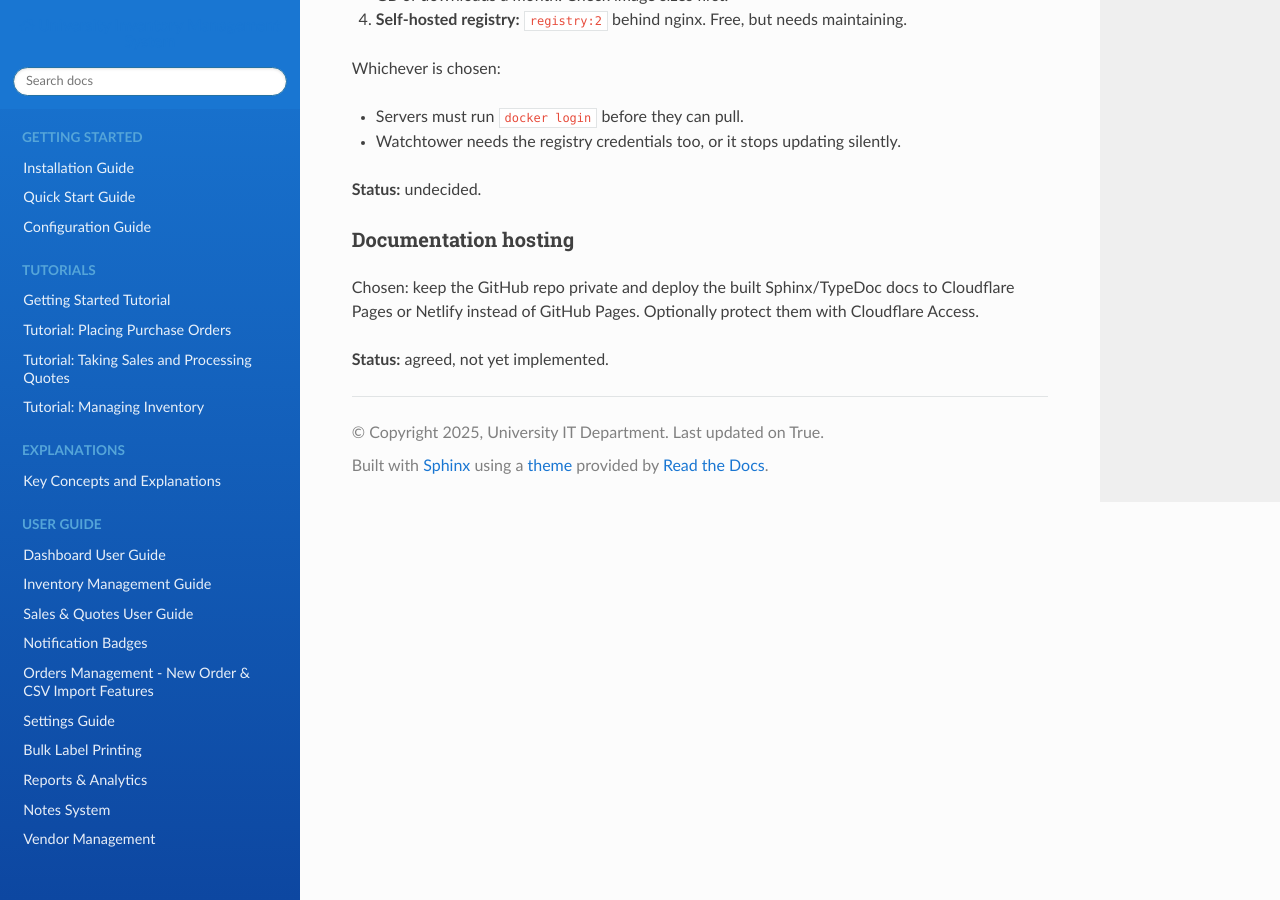
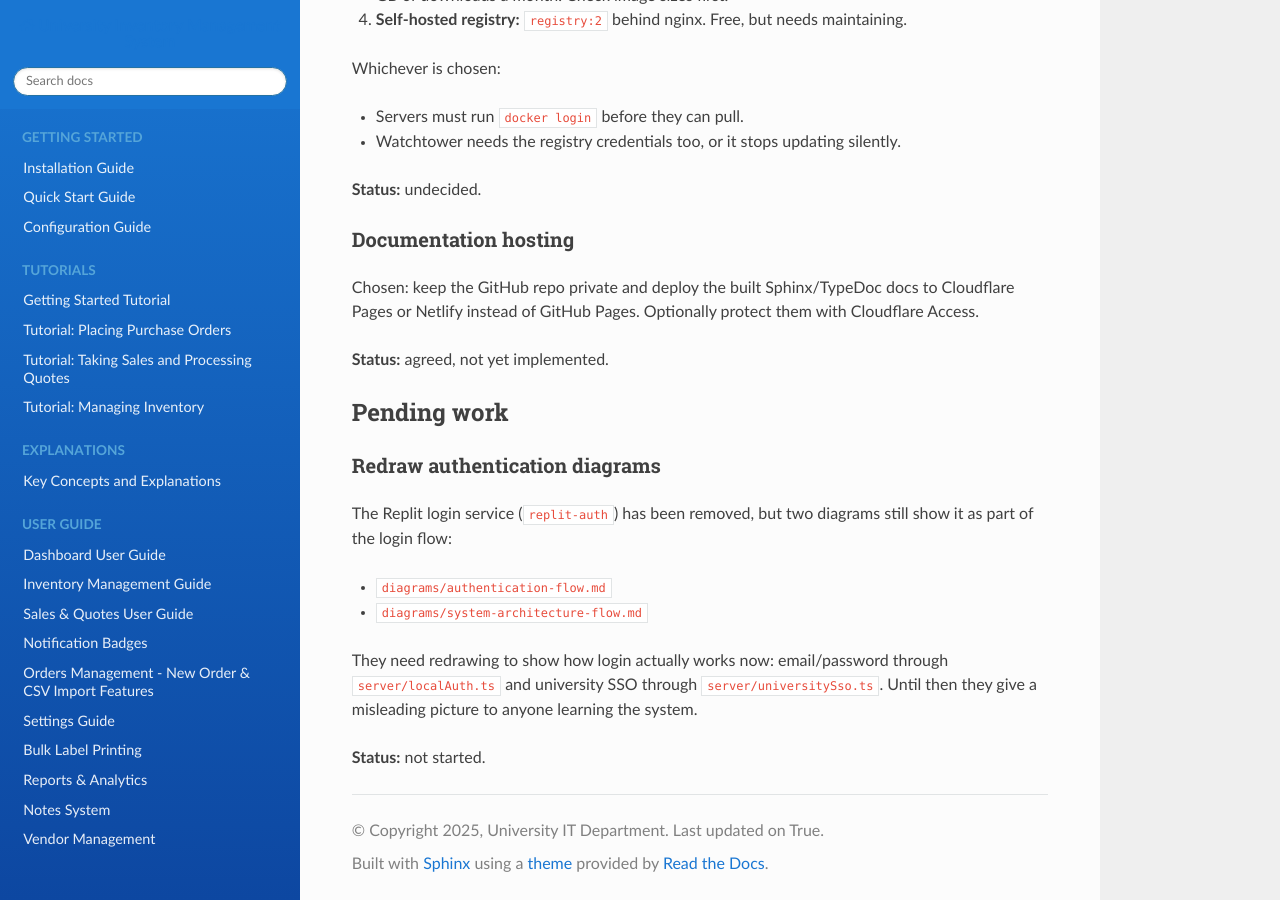
Before and after one commit to gerarduk/LUStores, a Sphinx documentation site: the page built from docs/TODO.md, in a window 1280 px wide and 900 px high, scrolled down 720 px. Built offline with Sphinx 7.4.7 and the Read the Docs theme 3.1.0, drawn with Linux system fonts in a browser that asks for light colours; pages that are not in the unit, such as notebooks, are missing from menus.

Commit message:
Add TODO for redrawing authentication diagrams
Co-Authored-By: Claude Opus 5.5 <noreply@anthropic.com>
Claude-Session: https://claude.ai/code/session_01GW2bL76uL65bcf9hNLc22p

```diff
--- a/docs/TODO.md
+++ b/docs/TODO.md
@@ -39,3 +39,21 @@ to Cloudflare Pages or Netlify instead of GitHub Pages. Optionally protect them
 with Cloudflare Access.
 
 **Status:** agreed, not yet implemented.
+
+
+## Pending work
+
+### Redraw authentication diagrams
+
+The Replit login service (`replit-auth`) has been removed, but two diagrams
+still show it as part of the login flow:
+
+- `diagrams/authentication-flow.md`
+- `diagrams/system-architecture-flow.md`
+
+They need redrawing to show how login actually works now: email/password
+through `server/localAuth.ts` and university SSO through
+`server/universitySso.ts`. Until then they give a misleading picture to
+anyone learning the system.
+
+**Status:** not started.
```
